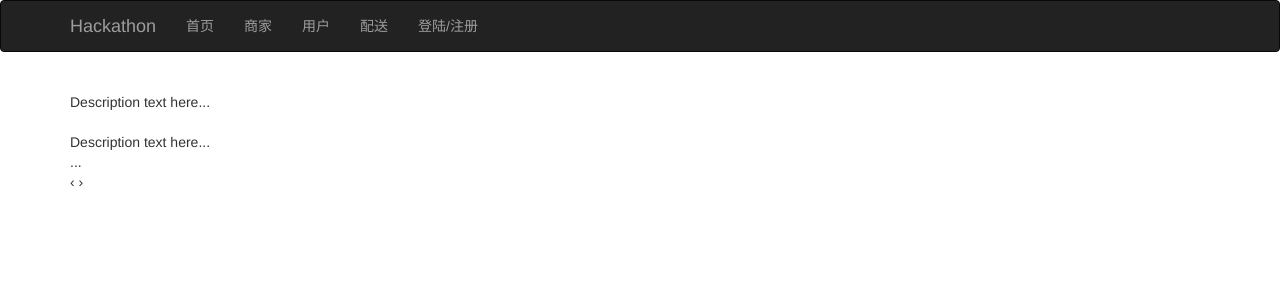
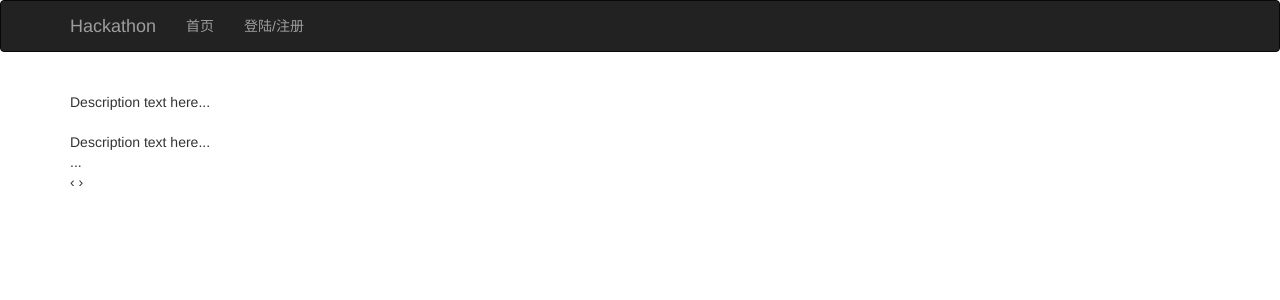
Before and after one commit to bluaxe/elefinal, a Flask app: template templates/base1.html in a window 1280 px wide. Shown: the top 300 px of the page. Run offline with Flask 2, Linux system fonts and the light colour scheme; the template is opened without the code that fills it, so the values that code supplies are empty; some libraries are stand-ins or nearby versions.

Commit message:
用户分区

```diff
--- a/templates/base1.html
+++ b/templates/base1.html
@@ -16,11 +16,21 @@
         <div class="navbar-collapse collapse">
             <ul class="nav navbar-nav">
                 <li><a href="/">首页</a></li>
-                <li><a href="/rest_post">商家</a></li>
-                <li><a href="/buyer">用户</a></li>
-                <li><a href="/sender">配送</a></li>
                 {%if kv%}
                     {%if kv['login'] == 1%}
+
+                    {%if kv['type'] == 0%}
+                    <li><a href='/buyer'>买家主页</a></li>
+                    {%endif%}
+
+                    {%if kv['type'] == 1%}
+                    <li><a href='/seller'>卖家主页</a></li>
+                    {%endif%}
+
+                    {%if kv['type'] == 2%}
+                    <li><a href='/sender'>配送主页</a></li>
+                    {%endif%}
+
                     <li class="pull-right"><a href='/logout'>退出</a></li>
                     {%else%}
                     <li class="pull-right"><a href='/login'>登陆/注册</a></li>
```
